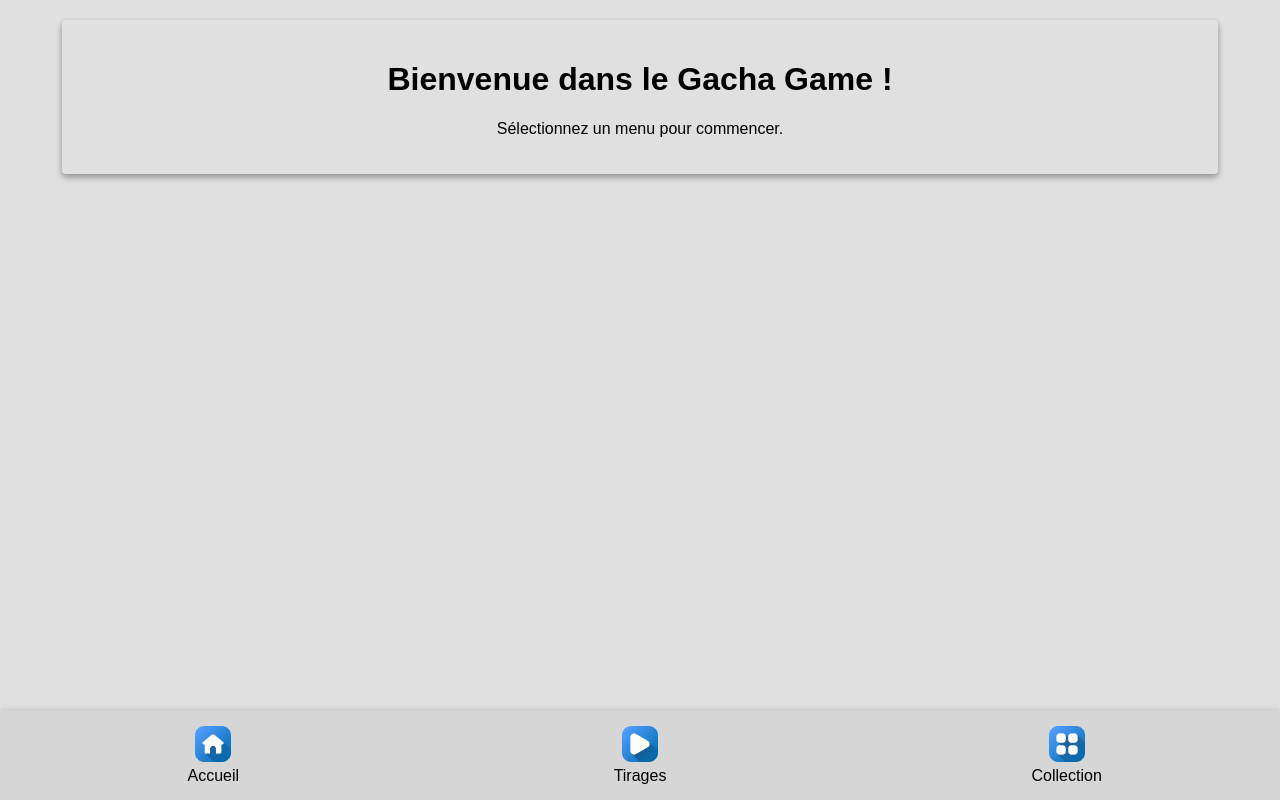
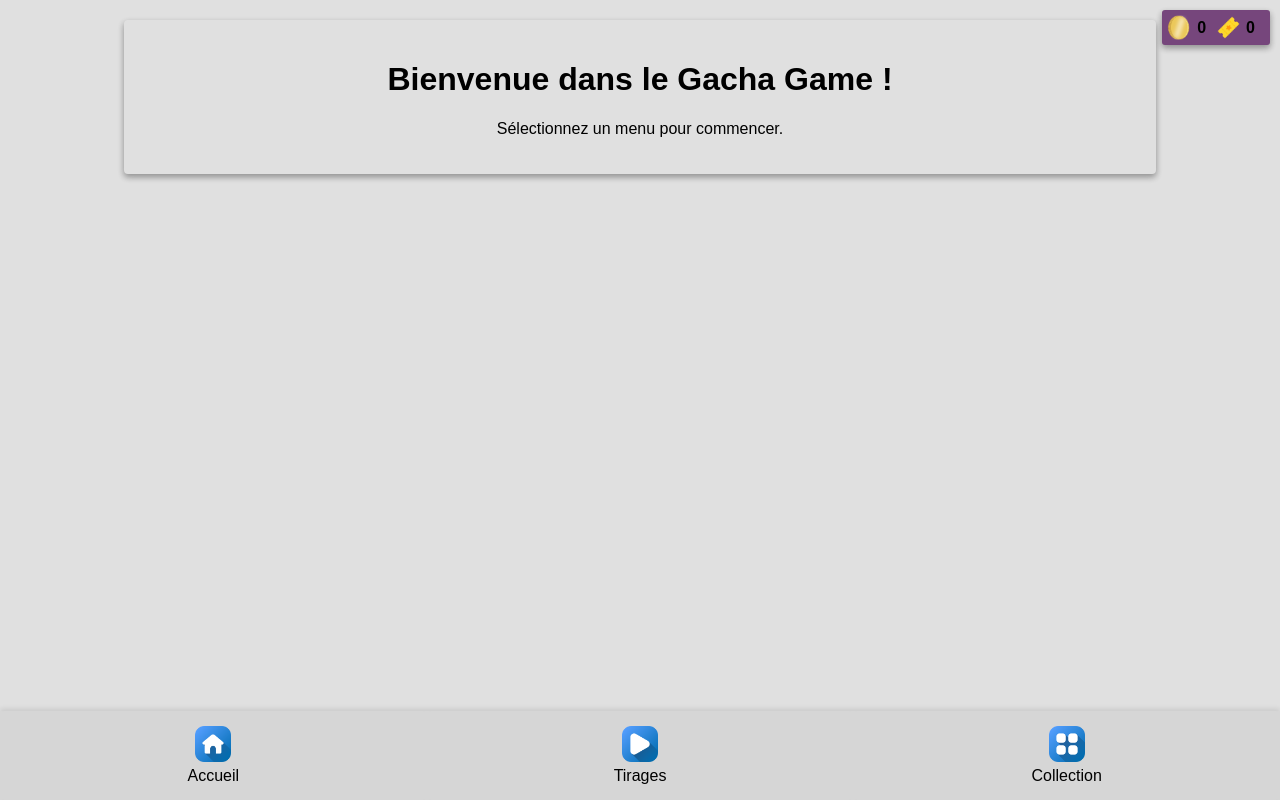
Before and after one commit to WhiteShuriken/Wheel-of-Destiny-Gacha, a plain HTML site: page index.html in a window 1280 px wide. Drawn offline with Linux system fonts and the light colour scheme.

Commit message:
Mise à jour des styles CSS pour ajuster la largeur du corps, ajout de styles pour le bouton actif et création d'un affichage pour les monnaies dans l'interface utilisateur.

```diff
--- a/css/styles.css
+++ b/css/styles.css
@@ -13,7 +13,7 @@ body {
     border-radius: 4px;
     box-shadow: 0 3px 6px rgba(0,0,0,0.16), 0 3px 6px rgba(0,0,0,0.23);
     display: inline-block;
-    width: 90%;
+    width: 80%;
     margin-bottom: 80px;
 }
 
@@ -38,6 +38,11 @@ button img {
 
 button:hover {
     background: #b641c5; /* Couleur de fond au survol */
+}
+
+/* Styles bouton du Menu Actif */
+.active-button {
+    background: #5f1a68; /* Couleur d'exemple pour le bouton actif */
 }
 
 /* Pied de page */
@@ -88,7 +93,34 @@ footer button img {
     font-size: 18px;
 }
 
-/* Nouvelles classes de fond de bouton */
-.active-button {
-    background: #5f1a68; /* Couleur d'exemple pour le bouton actif */
+/* Styles pour l'affichage des monnaies */
+#currency-display {
+    position: absolute;
+    top: 10px;
+    right: 10px;
+    display: flex;
+    align-items: center;
+    background-color: #76467c;
+    border-radius: 3px;
+    box-shadow: 0 3px 6px rgba(0,0,0,0.16), 0 3px 6px rgba(0,0,0,0.23);
+    padding: 5px;
+
+
 }
+
+#currency-display div {
+    margin-right: 10px;
+    display: flex;
+    align-items: center;
+}
+
+#currency-display img {
+    width: 25px;
+    height: 25px;
+    margin-right: 5px;
+}
+
+#currency-display span {
+    font-size: 16px;
+    font-weight: bold;
+}
--- a/index.html
+++ b/index.html
@@ -7,7 +7,17 @@
     <link rel="stylesheet" href="css/styles.css">
 </head>
 <body>
-    <div id="game-container">
+<div id="game-container">
+    <div id="currency-display">
+        <div style="margin-right: 10px;">
+             <img src="assets/images/icon/coin-icon.png" alt="Gold Coins">
+            <span id="gold-coins-amount">0</span>
+        </div>
+        <div>
+             <img src="assets/images/icon/ticket-icon.png" alt="Tickets">
+            <span id="tickets-amount">0</span>
+        </div>
+    </div>
 
         <div id="home-menu" class="menu">
             <h1>Bienvenue dans le Gacha Game !</h1>
```
